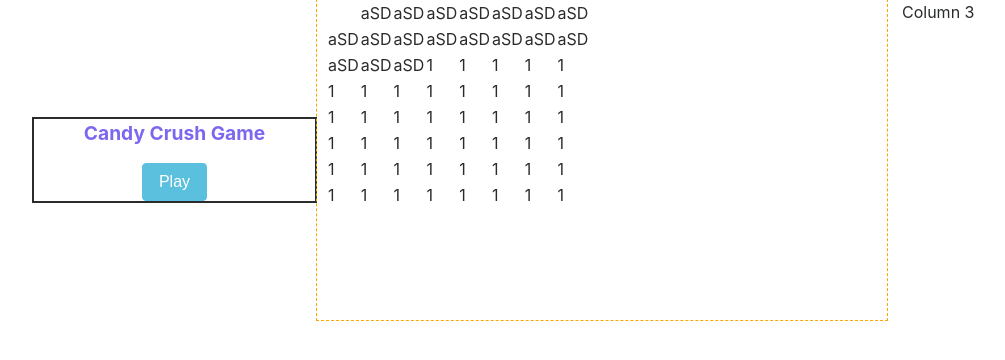
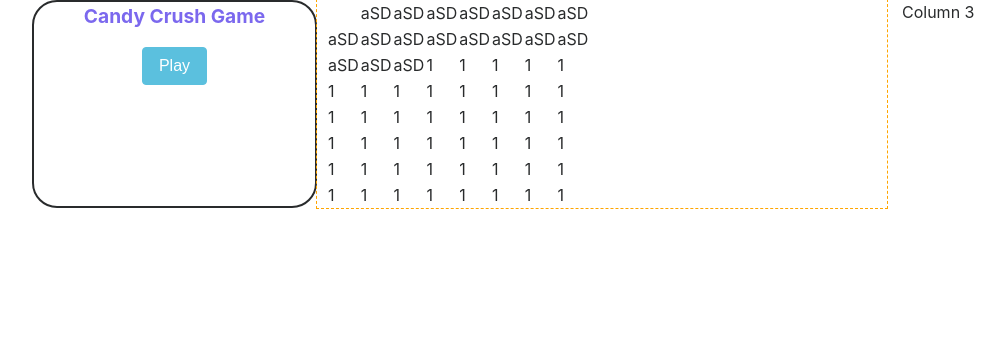
Before and after one commit to jacjanowski/Candy_Crush, a plain HTML site: page index.html in a window 1280 px wide. Shown: the whole page, without its empty margins (38-1043 px from the left). Drawn offline with nearby package versions, Linux system fonts and the light colour scheme; a script that the page names is missing.

Commit message:
add col-6

```diff
--- a/mainLayout.css
+++ b/mainLayout.css
@@ -5,14 +5,20 @@
 /* REMOVE ME - dashed lines and height for debugging */
 #mainColumn {
   outline: 1px dashed orange;
-  min-height: 320px;
-  min-width:  320px;
+  /* min-height: 320px;
+  max-width:  320px; */
   padding: 0 10px;
 }
 
 #firstColumn {
   text-align: center;
-  margin: auto;
-  border: 2px solid
+  /* margin: auto; */
+  border: 2px solid;
+  border-radius: 25px;
+}
+
+.row {
+  display: flex;
+  /* justify-content:space-between;  */
 }
 /* Your css code here! */
```
